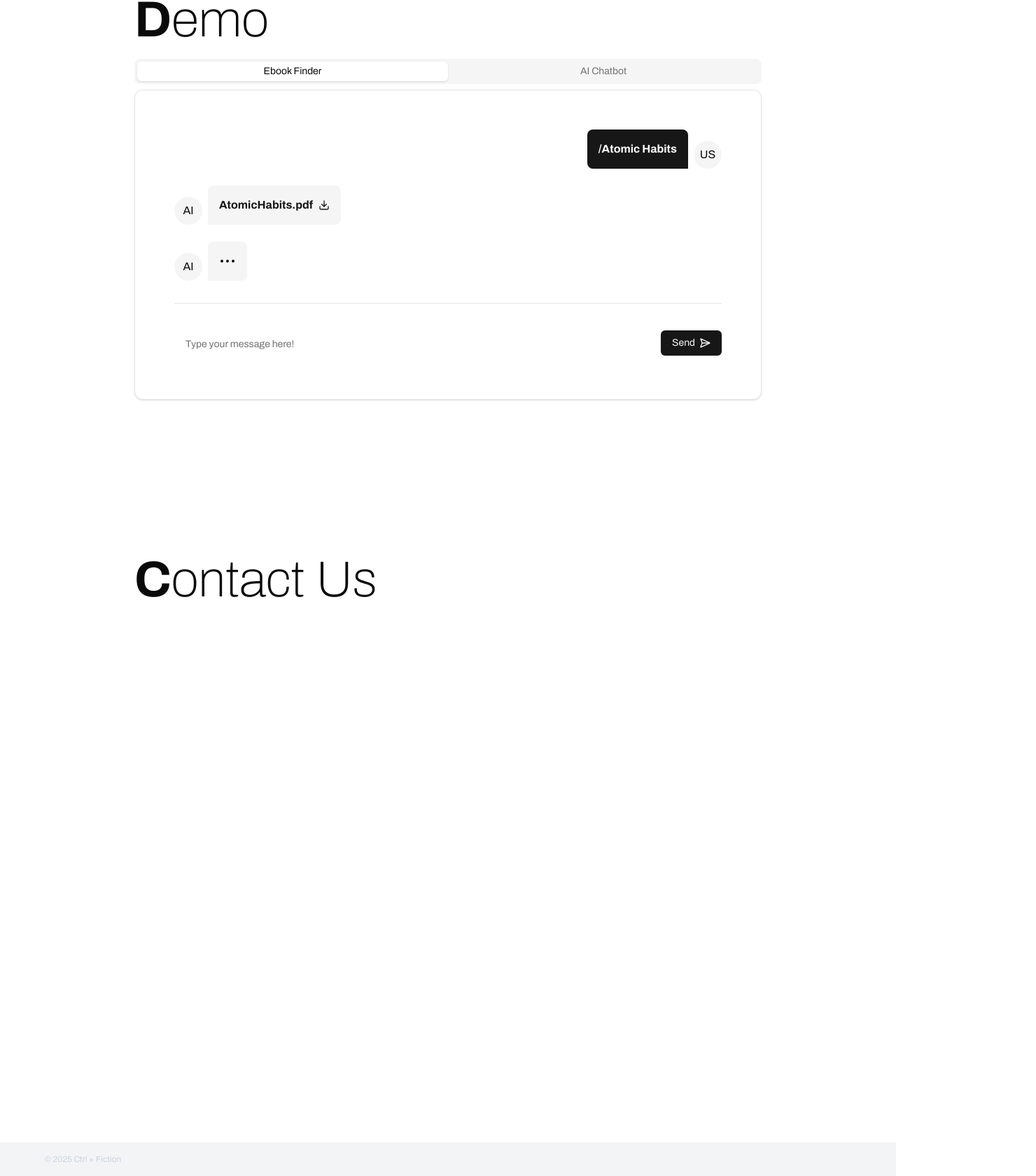
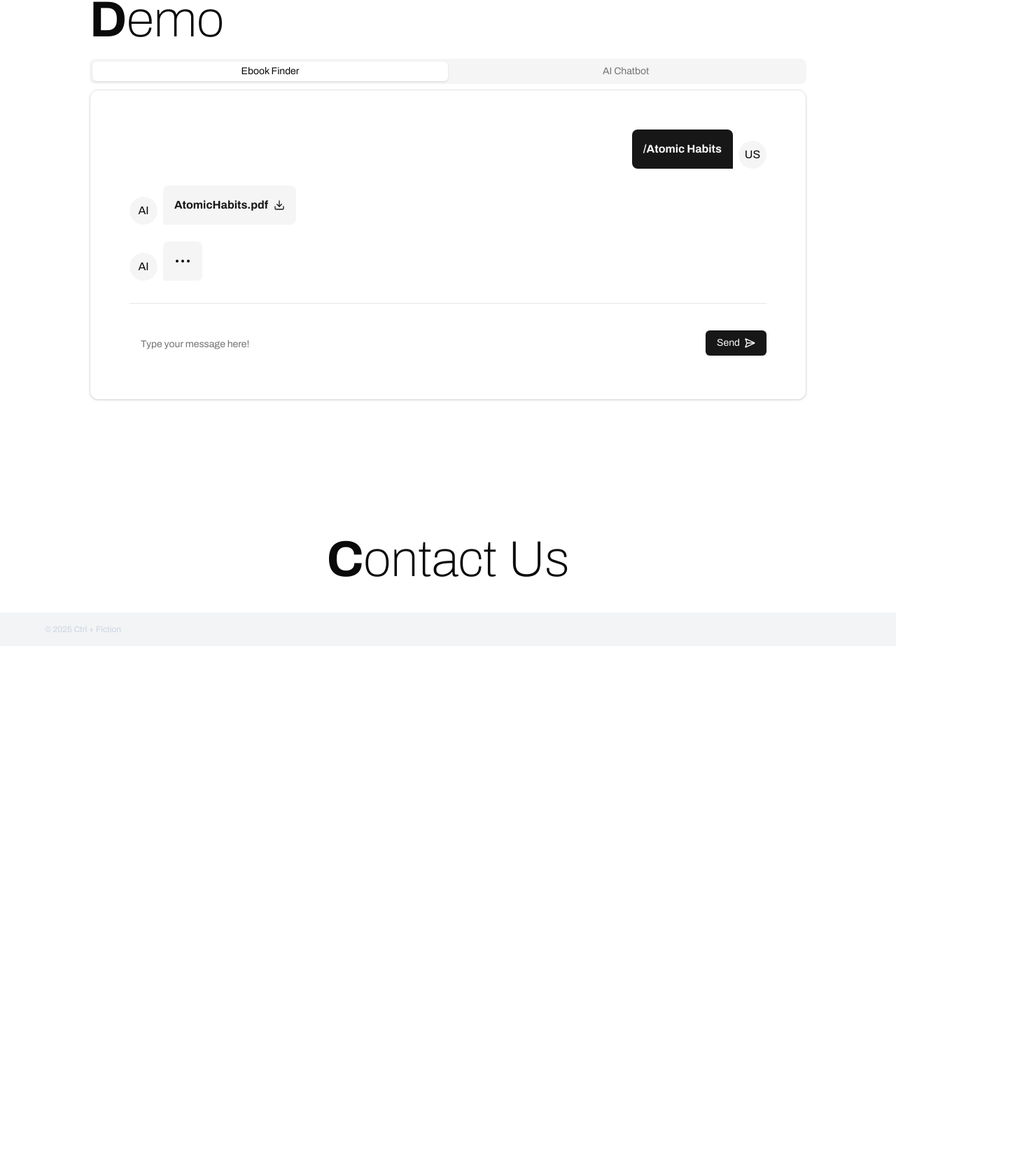
Before and after one commit to wertyaser/cfiction, a Next.js app: page / in a window 1280 px wide. Shown: the part 1921-3601 px from the top of the page at 70% size, 1480 px wide, since content can reach past the window. After the commit the page ends 2844 px from the top, so only its background shows below. Built offline with nearby package versions, Linux system fonts and the light colour scheme.

Commit message:
Refactor layout of Demo and ContactUs components; update styling in globals.css and fix minor syntax error in page.tsx

```diff
--- a/src/app/globals.css
+++ b/src/app/globals.css
@@ -15,12 +15,13 @@ html {
     transform: translateX(-100%);
   }
 }
+/*
 .animate-marquee {
   display: flex;
   white-space: nowrap;
   overflow: hidden;
   animation: marquee 15s linear infinite;
-}
+} */
 
 @layer components {
   .error {
--- a/src/app/page.tsx
+++ b/src/app/page.tsx
@@ -30,7 +30,7 @@ export default function Home() {
       <MostDownloaded />
       <Demo />
       <ContactUs />
-      <Footer />a
+      <Footer />
       {/* <header className="relative">
         <nav className="p-6 max-w-screen-lg mx-auto flex items-center justify-between text-xl">
           <Link href="/">
--- a/src/components/contact-us.tsx
+++ b/src/components/contact-us.tsx
@@ -1,11 +1,11 @@
 export default function ContactUs() {
   return (
-    <section id="contact-us" className="min-h-screen max-w-4xl mx-auto">
-      <h2 className="text-7xl font-bold">
+    <div id="contact-us" className=" max-w-4xl mx-auto mt-20">
+      <h2 className="text-7xl font-bold text-center">
         <span>C</span>
         <span className="font-thin">ontact Us</span>
       </h2>
       <div className="flex justify-center items-center"></div>
-    </section>
+    </div>
   );
 }
--- a/src/components/demo.tsx
+++ b/src/components/demo.tsx
@@ -17,7 +17,7 @@ export default function Demo() {
   const [inputValue, setInputValue] = useState("");
 
   return (
-    <section id="demo" className="min-h-screen max-w-4xl mx-auto">
+    <div id="demo" className="max-h-screen max-w-5xl mx-auto pb-28">
       <h2 className="text-7xl font-bold">
         <span>D</span>
         <span className="font-thin">emo</span>
@@ -78,7 +78,7 @@ export default function Demo() {
 
           {/* CHAT BOT */}
           <TabsContent value="chatbot">
-            <Card className="">
+            <Card>
               <CardContent className="p-10">
                 <ChatMessageList>
                   {/* user chat */}
@@ -104,15 +104,6 @@ export default function Demo() {
                         different types of AI: Narrow AI (Weak AI) Designed for
                         specific tasks, like chatbots, trading bots, or
                         recommendation systems (e.g., Netflix suggestions).
-                        General AI (Strong AI) Hypothetical AI that can think
-                        and reason like a human across any field. Super AI A
-                        future concept where AI surpasses human intelligence in
-                        all aspects. AI is used in many areas, including
-                        trading, healthcare, self-driving cars, robotics, and
-                        more. Since youre into trading and AI chatbot systems,
-                        AI can be leveraged for predictive analytics, automated
-                        trading strategies, and scraping information
-                        efficiently.
                       </span>
                       <Download className="h-4 w-4 cursor-pointer" />
                     </ChatBubbleMessage>
@@ -144,6 +135,6 @@ export default function Demo() {
           </TabsContent>
         </Tabs>
       </div>
-    </section>
+    </div>
   );
 }
```
